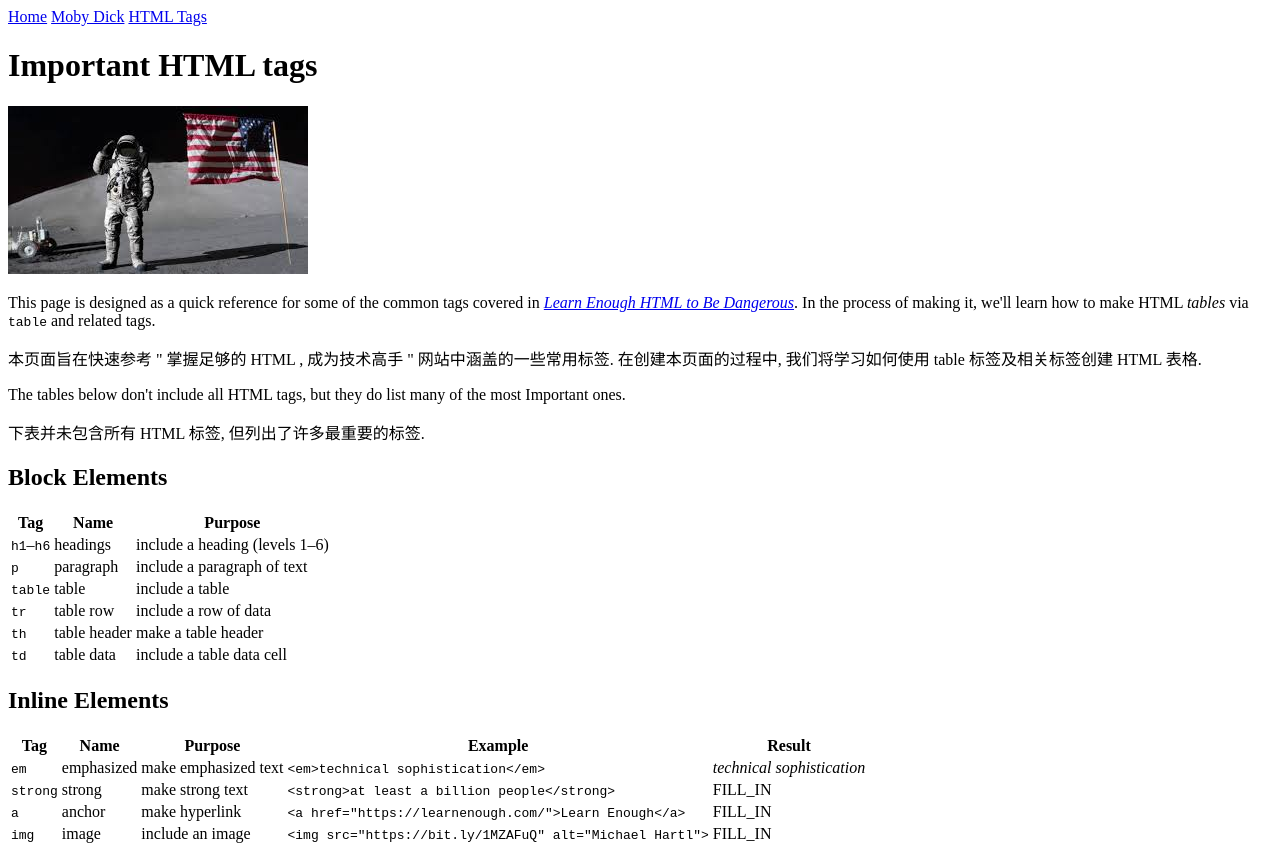
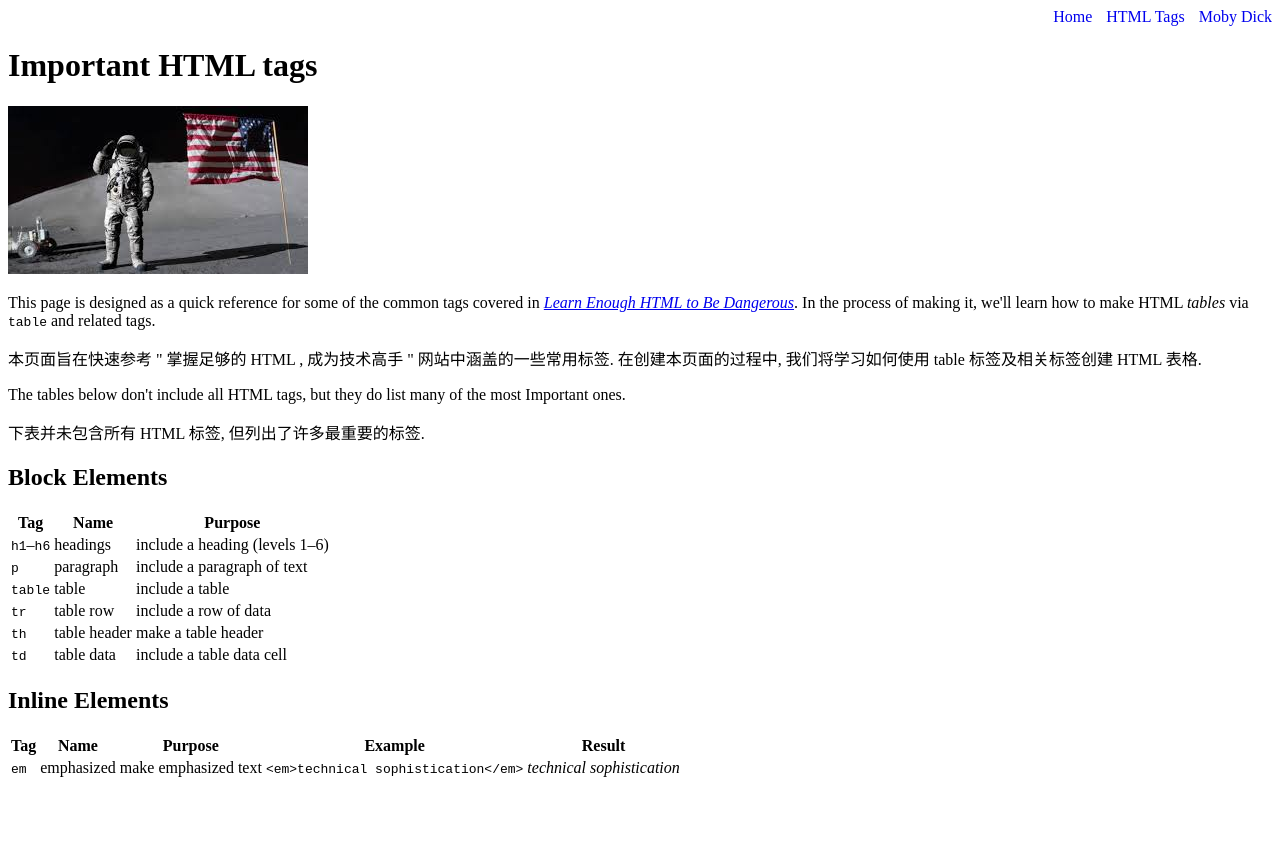
Before and after one commit to Jackal-97/sample_Website, a plain HTML site: page tags.html in a window 1280 px wide. After the commit the page ends 800 px from the top, so only its background shows below. Drawn offline with Linux system fonts and the light colour scheme.

Commit message:
Refactor inline styles into a stylesheet

```diff
--- a/tags.html
+++ b/tags.html
@@ -8,10 +8,10 @@
 
 <body>
 
-  <div>
-    <a href="index.html">Home</a>
-    <a href="moby_dick.html">Moby Dick</a>
-    <a href="tag.html">HTML Tags</a>
+  <div style="text-align: right;">
+    <a href="index.html" style="text-decoration: none;">Home</a>
+    <a href="tags.html" style="margin: 0 0 0 10px; text-decoration: none;">HTML Tags</a>
+    <a href="moby_dick.html" style="margin: 0 0 0 10px; text-decoration: none;">Moby Dick</a>
   </div>
 
   <h1>Important HTML tags</h1>
@@ -85,27 +85,6 @@
       <td><code>&lt;em&gt;technical sophistication&lt;/em&gt;</code></td>
       <td><em>technical sophistication</em></td>
     </tr>
-    <tr>
-      <td><code>strong</code></td>
-      <td>strong</td>
-      <td>make strong text</td>
-      <td><code>&lt;strong&gt;at least a billion people&lt;/strong&gt;</code></td>
-      <td>FILL_IN</td>
-    </tr>
-    <tr>
-      <td><code>a</code></td>
-      <td>anchor</td>
-      <td>make hyperlink</td>
-      <td><code>&lt;a href="https://learnenough.com/"&gt;Learn Enough&lt;/a&gt;</code></td>
-      <td>FILL_IN</td>
-    </tr>
-    <tr>
-      <td><code>img</code></td>
-      <td>image</td>
-      <td>include an image</td>
-      <td><code>&lt;img src="https://bit.ly/1MZAFuQ" alt="Michael Hartl"&gt;</code></td>
-      <td>FILL_IN</td>
-    </tr>
   </table>
 
 </body>
```
Also changed, not shown: css/main.css (added, +7 -0 lines), index.html (+26 -6 lines), moby_dick.html (+16 -14 lines).
